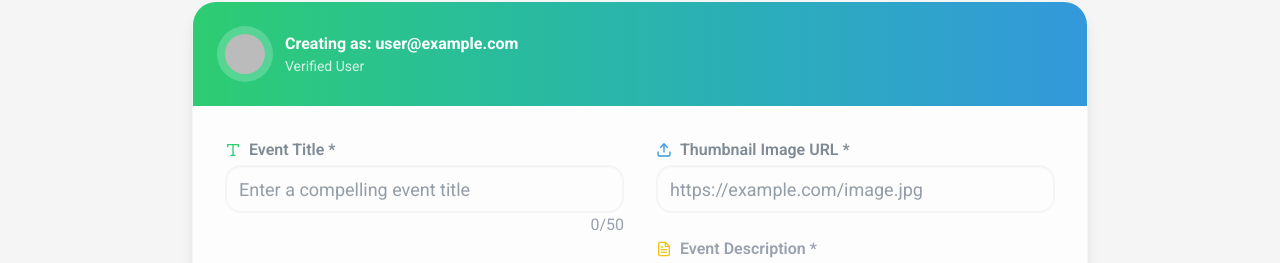
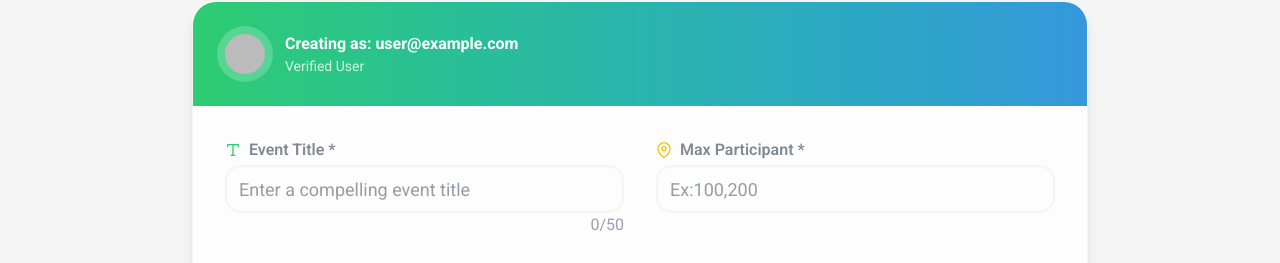
Before and after one commit to mdrahimultahsin/unityWorks-frontend, a React (Vite) app: page /create-event in a window 1280 px wide. Shown: the part 328-591 px from the top of the page. Built offline with nearby package versions, Linux system fonts and the light colour scheme; no server answers; sample sign-in values are in the browser's storage.

Commit message:
add max participant field in create event

```diff
--- a/src/Routes/Router.jsx
+++ b/src/Routes/Router.jsx
@@ -58,8 +58,6 @@ const router = createBrowserRouter([
       {
         path: "view-event/:id",
         element: <EventDetails />,
-
-        hydrateFallbackElement: <Spinner />,
       },
       {
         path: "joined-events",
--- a/src/pages/CreateEvent/CreateEvent.jsx
+++ b/src/pages/CreateEvent/CreateEvent.jsx
@@ -53,6 +53,7 @@ const CreateEvent = () => {
       organizer: user.displayName,
       organizerPhoto: user?.photoURL,
     };
+    console.log(eventData);
     // add event to db
     fetch(`${import.meta.env.VITE_apiURL}/add-event`, {
       method: "POST",
@@ -226,8 +227,6 @@ const CreateEvent = () => {
                     <DatePicker
                       selected={eventDate}
                       onChange={(date) => setEventDate(date)}
-                      // selected={formData.eventDate}
-                      // onChange={handleDateChange}
                       minDate={new Date(Date.now())}
                       dateFormat="MMMM d, yyyy"
                       placeholderText="Select event date"
@@ -240,7 +239,22 @@ const CreateEvent = () => {
                   </div>
                 </div>
               </div>
-
+              {/* Max Participant */}
+              <div>
+                <label className="label">
+                  <span className="label-text text-base font-semibold flex items-center gap-2">
+                    <FiMapPin className="text-accent" />
+                    Max Participant *
+                  </span>
+                </label>
+                <input
+                  type="text"
+                  name="maxParticipant"
+                  placeholder="Ex:100,200"
+                  className={`input input-lg w-full rounded-2xl border-2 transition-all duration-300 border-base-300 focus:border-accent`}
+                  required
+                />
+              </div>
               {/* Right Column */}
               <div className="space-y-6">
                 {/* Thumbnail URL */}
--- a/src/pages/ErrorPage/ErrorPage.jsx
+++ b/src/pages/ErrorPage/ErrorPage.jsx
@@ -3,7 +3,7 @@ import { FaHome } from "react-icons/fa";
 
 const ErrorPage = () => {
   return (
-    <div className="flex flex-col items-center justify-center min-h-screen bg-base-200 text-center px-4">
+    <div className="flex flex-col items-center justify-center min-h-screen bg-base-100 text-center px-4">
       <h1 className="text-9xl font-extrabold text-primary mb-6">404</h1>
       <h2 className="text-3xl font-bold text-base-content mb-4">
         Page Not Found
--- a/src/pages/EventDetails/EventDetails.jsx
+++ b/src/pages/EventDetails/EventDetails.jsx
@@ -25,12 +25,7 @@ const EventDetails = () => {
 
   useEffect(() => {
     setLoading(true);
-    fetch(`${import.meta.env.VITE_apiURL}/view-event/${params.id}`, {
-      headers: {
-        authorization: `Bearer ${user?.accessToken}`,
-        email: `${user?.email}`,
-      },
-    })
+    fetch(`${import.meta.env.VITE_apiURL}/view-event/${params.id}`)
       .then((res) => res.json())
       .then((data) => {
         setEventData(data);
@@ -43,6 +38,9 @@ const EventDetails = () => {
   }, [params, user]);
 
   const handleJoinEvent = (eventId) => {
+    if (!user) {
+      return toast.error("Please login to join event");
+    }
     axios
       .post(`${import.meta.env.VITE_apiURL}/join-event`, {
         eventId,
@@ -66,11 +64,7 @@ const EventDetails = () => {
   };
   useEffect(() => {
     axios
-      .get(`${import.meta.env.VITE_apiURL}/already-joined/${id}`, {
-        headers: {
-          email: `${user.email}`,
-        },
-      })
+      .get(`${import.meta.env.VITE_apiURL}/already-joined/${id}`)
       .then((res) => {
         setJoinedStatus(res.data.isJoined);
       });
@@ -176,7 +170,7 @@ const EventDetails = () => {
                 <span className="font-semibold">Participants</span>
               </div>
               <span className="text-sm text-base-content/70">
-                {eventData.participant || 0} / 100
+                {eventData.participant || 0} / {eventData.maxParticipant?eventData.maxParticipant:100}
               </span>
             </div>
             <progress
```
